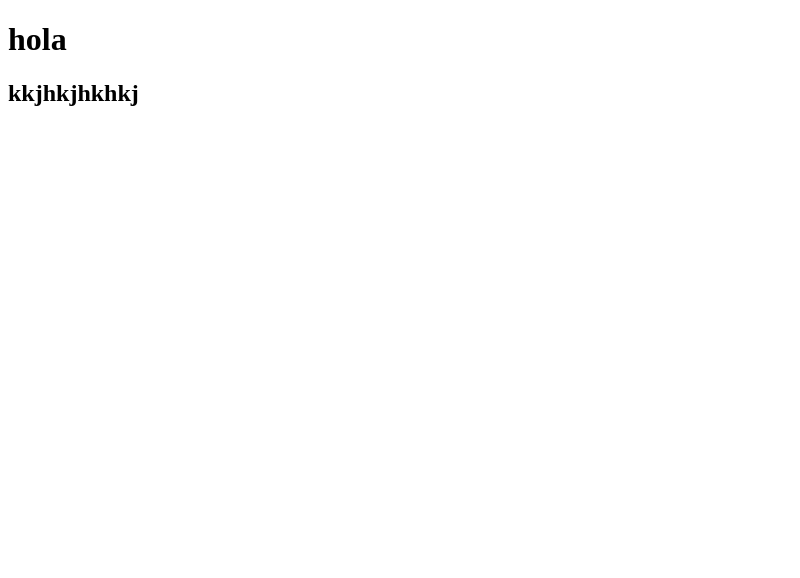
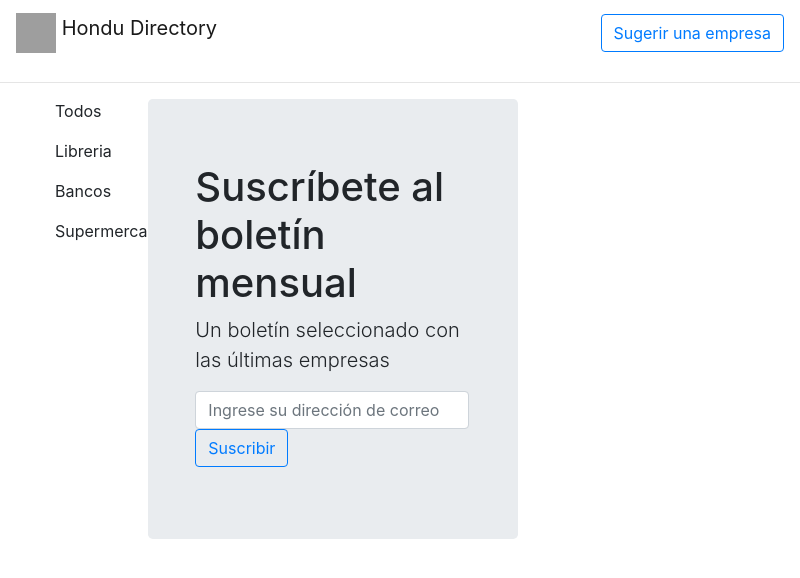
Before and after one commit to andriksantos/Hondu-Directory, an Electron app: page index.html in a window 800 px wide. Drawn offline with nearby package versions, Linux system fonts and the light colour scheme; grey boxes are pictures that could not be loaded.

Commit message:
cambio de apariencia v1.0

```diff
--- a/index.html
+++ b/index.html
@@ -1,18 +1,73 @@
-<!DOCTYPE html>
+
+<!doctype html>
 <html lang="en">
-<head>
-    <meta charset="UTF-8">
-    <meta name="viewport" content="width=device-width, initial-scale=1.0">
-    <meta http-equiv="Content-Security-Policy" content="Default-src 'self'; script-src 'self' ">
-    <meta http-equiv="X-Content-Security-Policy" content="Default-src 'self'; script-src 'self' ">
-    <title>Hondu Directory - Directorio Nacional de Honduras</title>
-</head>
-<body>
+  <head>
+    <!-- Required meta tags -->
+    <meta charset="utf-8">
+    <meta name="viewport" content="width=device-width, initial-scale=1, shrink-to-fit=no">
+    <title>Hondu Directory - Directorio Nacional De Honduras</title>
 
-    <h1>hola</h1>
-    <h2>kkjhkjhkhkj</h2>
+    <!-- Bootstrap CSS -->
+    <link rel="stylesheet" href="https://cdn.jsdelivr.net/npm/bootstrap@4.5.3/dist/css/bootstrap.min.css" integrity="sha384-TX8t27EcRE3e/ihU7zmQxVncDAy5uIKz4rEkgIXeMed4M0jlfIDPvg6uqKI2xXr2" crossorigin="anonymous">
+    <link rel="shortcut icon" href="https://andriksantos.github.io/images/logos/as.png" type="image/x-icon">
 
-    <script src="renderer.js"></script>
+  </head>
+  <body>
+      <!-- MENU HORIZONTAL -->
+      <!-- Image and text -->
+      <nav class="navbar navbar-light  sticky-top">
+        <a class="navbar-brand" href="index.html">
+          <img src="https://andriksantos.github.io/images/logos/as.png" width="40" height="40" class="d-inline-block align-top" alt="" loading="lazy">
+          Hondu Directory
+        </a>
+        <button class="btn btn-outline-primary my-2 my-sm-0" type="submit">Sugerir una empresa</button>
+      </nav>
 
-</body>
+      <!-- LINE -->
+      <hr>
+
+      <!-- MENU VERTICUAL -->
+      <div class="container-fluid sticky-top">
+        <div class="row">
+          <div class="col-2">
+            <div class="list-group" id="list-tab" role="tablist">
+              <ul>Todos</ul>
+              <ul>Libreria</ul>
+              <ul>Bancos</ul>
+              <ul>Supermercados</ul>
+            </div>
+          </div>
+
+          <!-- JUMBOTRON -->
+          <div class="col-sm-6">
+            <div class="jumbotron ">
+              <div class="container">
+                <h1 class="display-6">Suscríbete al boletín mensual</h1>
+                <p class="lead">Un boletín seleccionado con las últimas empresas</p>
+                <form class="form-inline my-2 my-lg-0">
+                  <input class="form-control mr-sm-2" type="search" placeholder="Ingrese su dirección de correo electronico" aria-label="Search">
+                  <button class="btn btn-outline-primary my-2 my-sm-0" type="submit">Suscribir</button>
+                </form>
+              </div>
+            </div>
+
+          </div>
+        </div>
+      </div>
+
+
+
+
+    <!-- Optional JavaScript; choose one of the two! -->
+
+    <!-- Option 1: jQuery and Bootstrap Bundle (includes Popper) -->
+    <script src="https://code.jquery.com/jquery-3.5.1.slim.min.js" integrity="sha384-DfXdz2htPH0lsSSs5nCTpuj/zy4C+OGpamoFVy38MVBnE+IbbVYUew+OrCXaRkfj" crossorigin="anonymous"></script>
+    <script src="https://cdn.jsdelivr.net/npm/bootstrap@4.5.3/dist/js/bootstrap.bundle.min.js" integrity="sha384-ho+j7jyWK8fNQe+A12Hb8AhRq26LrZ/JpcUGGOn+Y7RsweNrtN/tE3MoK7ZeZDyx" crossorigin="anonymous"></script>
+
+    <!-- Option 2: jQuery, Popper.js, and Bootstrap JS
+    <script src="https://code.jquery.com/jquery-3.5.1.slim.min.js" integrity="sha384-DfXdz2htPH0lsSSs5nCTpuj/zy4C+OGpamoFVy38MVBnE+IbbVYUew+OrCXaRkfj" crossorigin="anonymous"></script>
+    <script src="https://cdn.jsdelivr.net/npm/popper.js@1.16.1/dist/umd/popper.min.js" integrity="sha384-9/reFTGAW83EW2RDu2S0VKaIzap3H66lZH81PoYlFhbGU+6BZp6G7niu735Sk7lN" crossorigin="anonymous"></script>
+    <script src="https://cdn.jsdelivr.net/npm/bootstrap@4.5.3/dist/js/bootstrap.min.js" integrity="sha384-w1Q4orYjBQndcko6MimVbzY0tgp4pWB4lZ7lr30WKz0vr/aWKhXdBNmNb5D92v7s" crossorigin="anonymous"></script>
+    -->
+  </body>
 </html>
```
